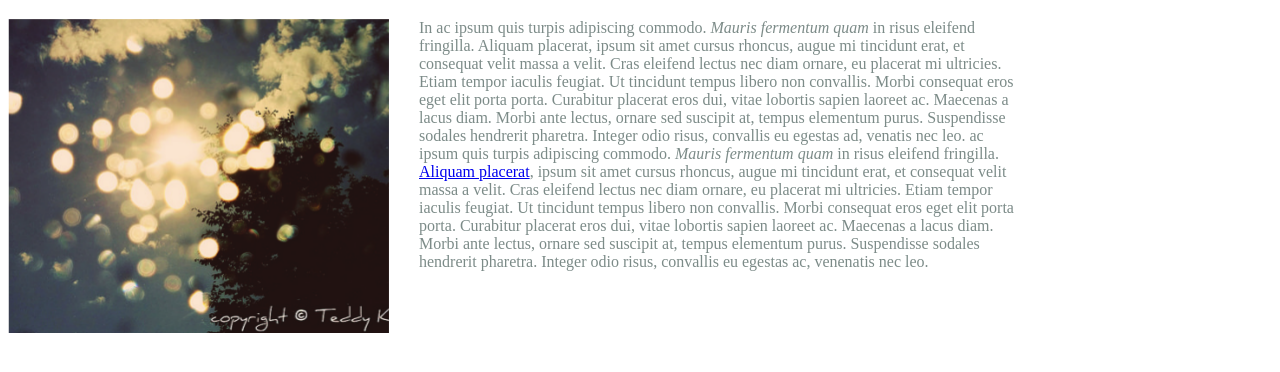
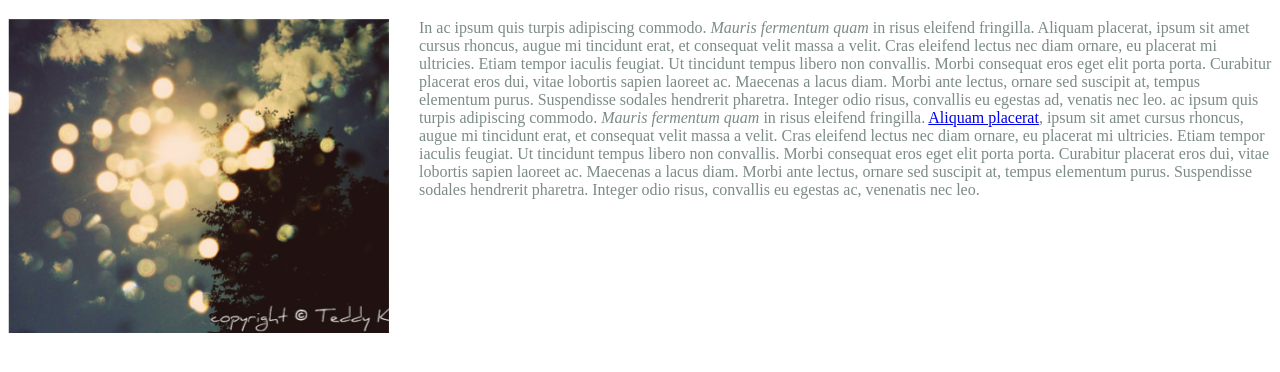
Before and after one commit to EHawks/htmlProjects, a plain HTML site: page portfolio/toplist/index.html in a window 1280 px wide. Shown: the part 86-458 px from the top of the page. Drawn offline with Linux system fonts and the light colour scheme.

Commit message:
More HTML practice

```diff
--- a/portfolio/toplist/style.css
+++ b/portfolio/toplist/style.css
@@ -11,8 +11,6 @@
 
 .app {
 	display: flex;
-	max-width: 80%;
-	align: center;
 }
 
 .image {
```
Also changed, not shown: portfolio/framework/css/main.css (added), portfolio/framework/test.html (added).
